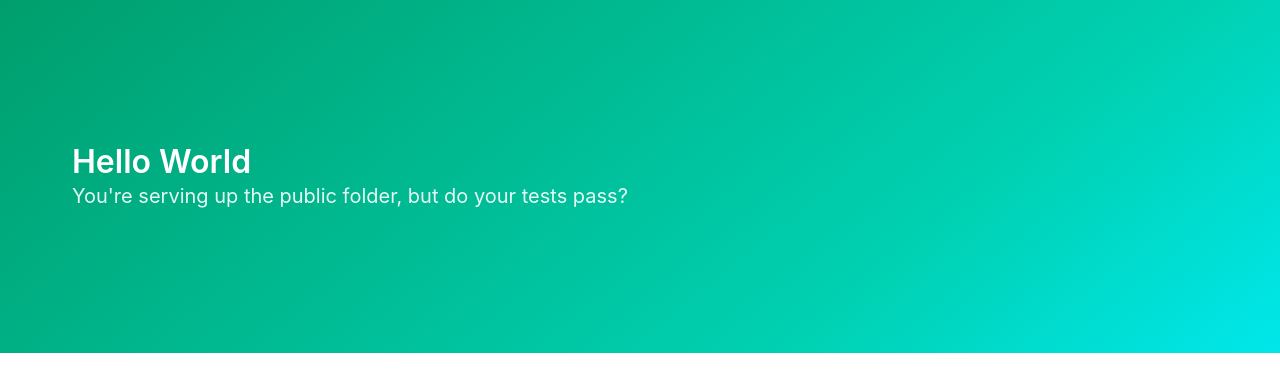
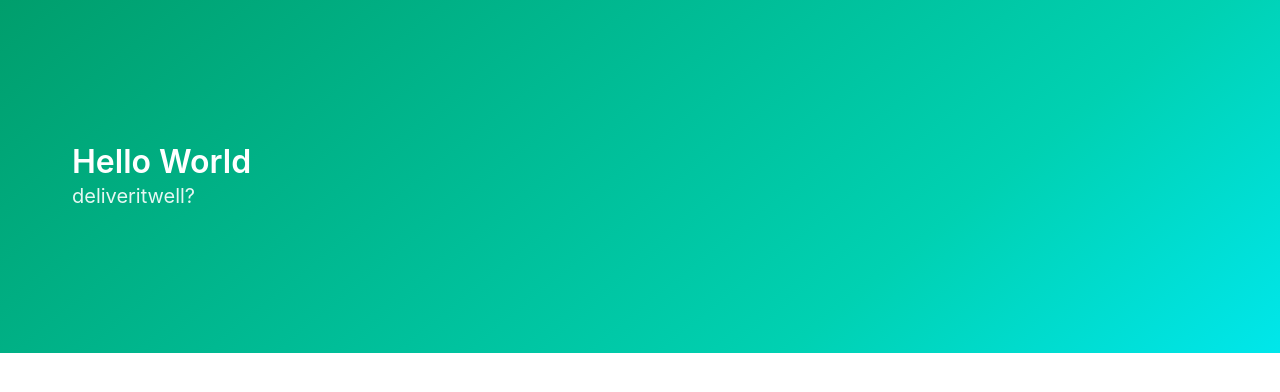
Before and after one commit to Millergeorges2/deliverit, a website: page public/index.html in a window 1280 px wide. Drawn offline with nearby package versions, Linux system fonts and the light colour scheme.

Commit message:
finishing the project!

```diff
--- a/public/index.html
+++ b/public/index.html
@@ -13,7 +13,7 @@
   <div class="hero-body">
     <div class="container">
       <h1 class="title">Hello World</h1>
-      <h2 class="subtitle">You're serving up the public folder, but do your tests pass?</h2>
+      <h2 class="subtitle">deliveritwell?</h2>
     </div>
   </div>
 </section>
```
Also changed, not shown: tests/server.spec.js (+10 -0 lines).
